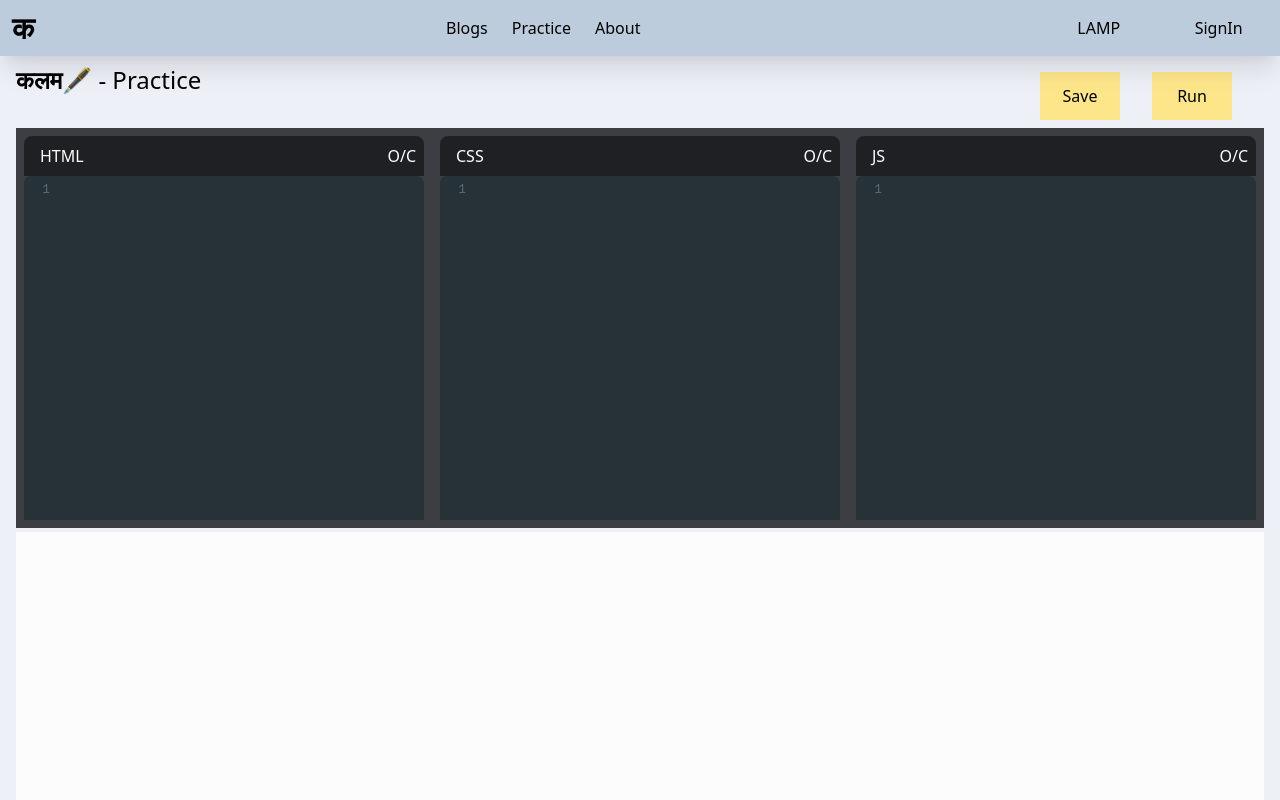
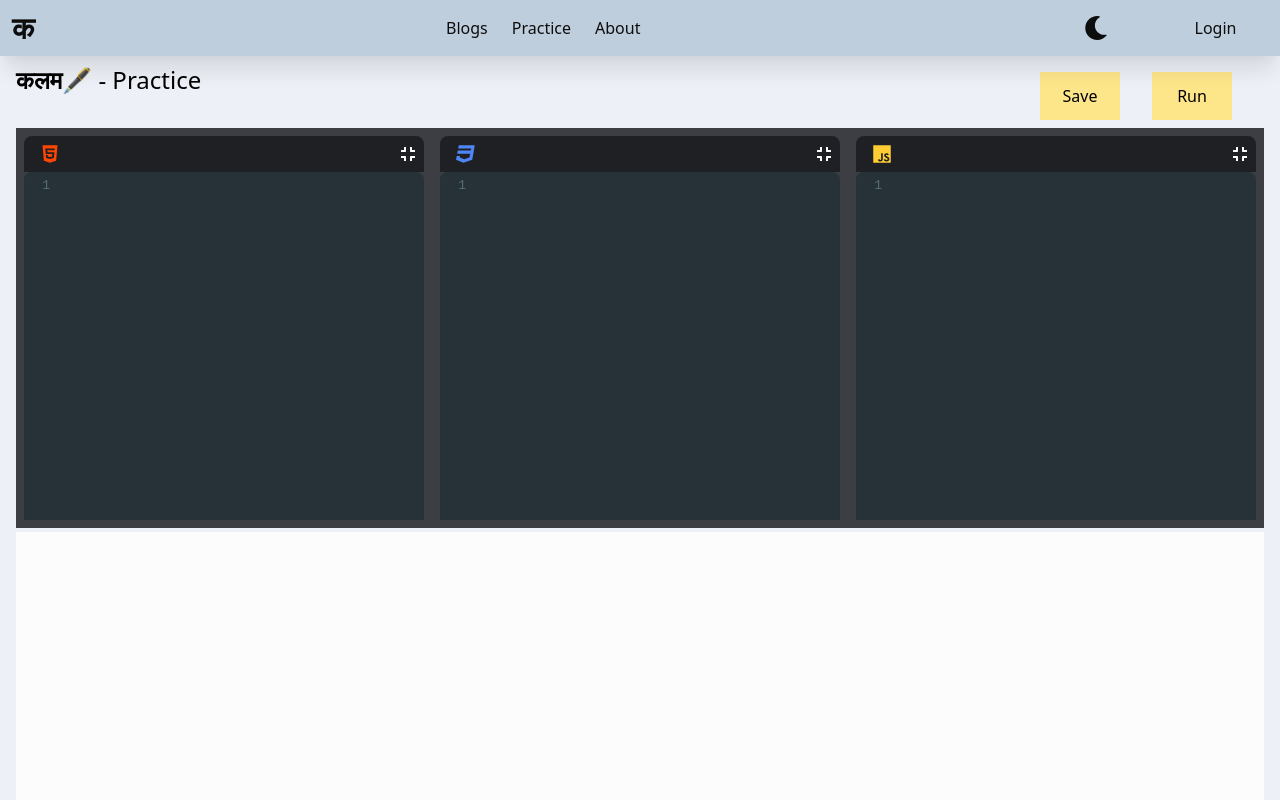
Before and after one commit to Chrys3s/kalam-deploy, a React (Create React App) app: page /#/practice in a window 1280 px wide. Shown: the top 800 px of the page. Built offline with nearby package versions, Linux system fonts and the light colour scheme.

Commit message:
ux improved

```diff
--- a/src/components/Editor/Editor.jsx
+++ b/src/components/Editor/Editor.jsx
@@ -1,30 +1,51 @@
-import React, { useState } from 'react';
+import React from 'react';
 import 'codemirror/lib/codemirror.css';
 import 'codemirror/theme/material.css';
 import 'codemirror/mode/xml/xml';
 import 'codemirror/mode/javascript/javascript';
 import 'codemirror/mode/css/css';
 import { Controlled as ControlledEditor } from 'react-codemirror2';
+import { FaHtml5 } from 'react-icons/fa';
+import { FaCss3 } from 'react-icons/fa';
+import { FaJs } from 'react-icons/fa';
+import { FaExpand } from 'react-icons/fa';
+import { FaCompress } from 'react-icons/fa';
 
 const Editor = props => {
-	const { language, displayName, value, onChange } = props;
-
-	const [open, setOpen] = useState(true);
+	const { language, displayName, value, onChange, isOpen, changeOpenState } =
+		props;
 
 	const handleChange = (editor, data, value) => {
 		onChange(value);
 	};
 
+	const handleStateChangeOfOpen = () => {
+		if (!(isOpen[0] && !isOpen[1] && !isOpen[2])) {
+			changeOpenState(!isOpen[0]);
+		}
+	};
+
 	return (
-		<main className={`editor-container ${open ? '' : 'collapsed'}`}>
+		<main className={`editor-container ${isOpen[0] ? '' : 'collapsed'}`}>
 			<main className="editor-title">
-				{displayName}
+				<main className="flex justify-center items-center text-xl">
+					{displayName === 'HTML' && (
+						<FaHtml5 color="#ff4500" title="HTML5" />
+					)}
+					{displayName === 'CSS' && (
+						<FaCss3 color="#4f86f7" title="CSS3" />
+					)}
+					{displayName === 'JS' && (
+						<FaJs color="#ffcc33" title="JavaScript" />
+					)}
+				</main>
 				<button
 					type="button"
-					onClick={() => setOpen(!open)}
+					onClick={handleStateChangeOfOpen}
 					className="expand-collapse-btn"
 				>
-					O/C
+					{isOpen[0] && <FaCompress />}
+					{!isOpen[0] && <FaExpand />}
 				</button>
 			</main>
 			<ControlledEditor
--- a/src/components/Navbar/Navbar.jsx
+++ b/src/components/Navbar/Navbar.jsx
@@ -5,6 +5,8 @@ import utilitySlice from '../../slices/utilitySlice';
 import userSlice from '../../slices/userSlice';
 import { auth } from '../../firebaseConfig/config';
 import switchSound from '../../assets/audio/switch-8.mp3';
+import { FaSun } from 'react-icons/fa';
+import { FaMoon } from 'react-icons/fa';
 
 const Navbar = props => {
 	const dispatch = useDispatch();
@@ -21,13 +23,13 @@ const Navbar = props => {
 		dispatch(userSlice.actions.logout());
 	};
 
-	const switchMode = () => {
-		new Audio(switchSound).play();
+	const switchMode = async () => {
+		await new Audio(switchSound).play();
 		onClick(!val);
 	};
 
 	return (
-		<main className="sticky top-0 z-10 flex justify-between bg-customN-light dark:bg-customN-dark dark:text-white h-14 shadow-xl dark:shadow-2xl w-full">
+		<main className="sticky top-0 z-10 flex justify-between bg-customN-light dark:bg-customN-dark dark:text-white h-14 shadow-xl dark:shadow-2xl w-full opacity-95">
 			<section className="flex justify-center items-center">
 				<span className="p-2 m-1 text-3xl font-semibold">
 					<Link to="/">क</Link>
@@ -47,12 +49,16 @@ const Navbar = props => {
 				</button>
 			</section>
 			<section className="flex justify-around h-14 w-60 items-center">
-				<span className="cursor-pointer p-2 m-1" onClick={switchMode}>
-					LAMP
+				<span
+					className="cursor-pointer p-2 m-1 text-2xl"
+					onClick={switchMode}
+				>
+					{val && <FaSun color="fff200" />}
+					{!val && <FaMoon />}
 				</span>
 				{!userInfo.isLoggedIn ? (
 					<button onClick={showPopup} className="p-2 m-1">
-						SignIn
+						Login
 					</button>
 				) : (
 					<button
--- a/src/components/Practice/PracticePage.jsx
+++ b/src/components/Practice/PracticePage.jsx
@@ -23,6 +23,9 @@ const PracticePage = () => {
 	const [js, setJs] = useLocalStorage(jsKeyName, '');
 
 	const [srcDoc, setSrcDoc] = useState('');
+	const [openHtml, setOpenHtml] = useState(true);
+	const [openCss, setOpenCss] = useState(true);
+	const [openJs, setOpenJs] = useState(true);
 
 	useEffect(() => {
 		document.title = 'कलम 🖋 - Practice';
@@ -58,7 +61,7 @@ const PracticePage = () => {
 	return (
 		<main className="px-4 py-2 bg-practiceBg-light dark:bg-practiceBg-dark w-auto box-border h-full">
 			<main className="flex justify-between">
-				<main className="dark:text-white">
+				<main className="dark:text-white cursor-pointer">
 					<span className="text-2xl font-semibold">कलम</span>
 					<span className="text-2xl font-medium">🖋 - Practice</span>
 				</main>
@@ -92,18 +95,24 @@ const PracticePage = () => {
 					displayName="HTML"
 					value={html}
 					onChange={setHtml}
+					isOpen={[openHtml, openCss, openJs]}
+					changeOpenState={setOpenHtml}
 				/>
 				<Editor
 					language="css"
 					displayName="CSS"
 					value={css}
 					onChange={setCss}
+					isOpen={[openCss, openHtml, openJs]}
+					changeOpenState={setOpenCss}
 				/>
 				<Editor
 					language="js"
 					displayName="JS"
 					value={js}
 					onChange={setJs}
+					isOpen={[openJs, openCss, openHtml]}
+					changeOpenState={setOpenJs}
 				/>
 			</main>
 			<main className="flex">
--- a/src/index.css
+++ b/src/index.css
@@ -6,6 +6,20 @@
 	margin: 0;
 	padding: 0;
 	box-sizing: border-box;
+}
+
+::-webkit-scrollbar {
+	width: 10px;
+	height: 15px;
+}
+::-webkit-scrollbar-track {
+	border-radius: 10px;
+	background-color: rgba(255, 255, 255, 0.1);
+}
+::-webkit-scrollbar-thumb {
+	background-image: linear-gradient(45deg, #00aeff, #a68eff);
+	border-radius: 10px;
+	-webkit-box-shadow: rgba(0, 0, 0, 0.12) 0 3px 13px 1px;
 }
 
 .top-pane {
```
